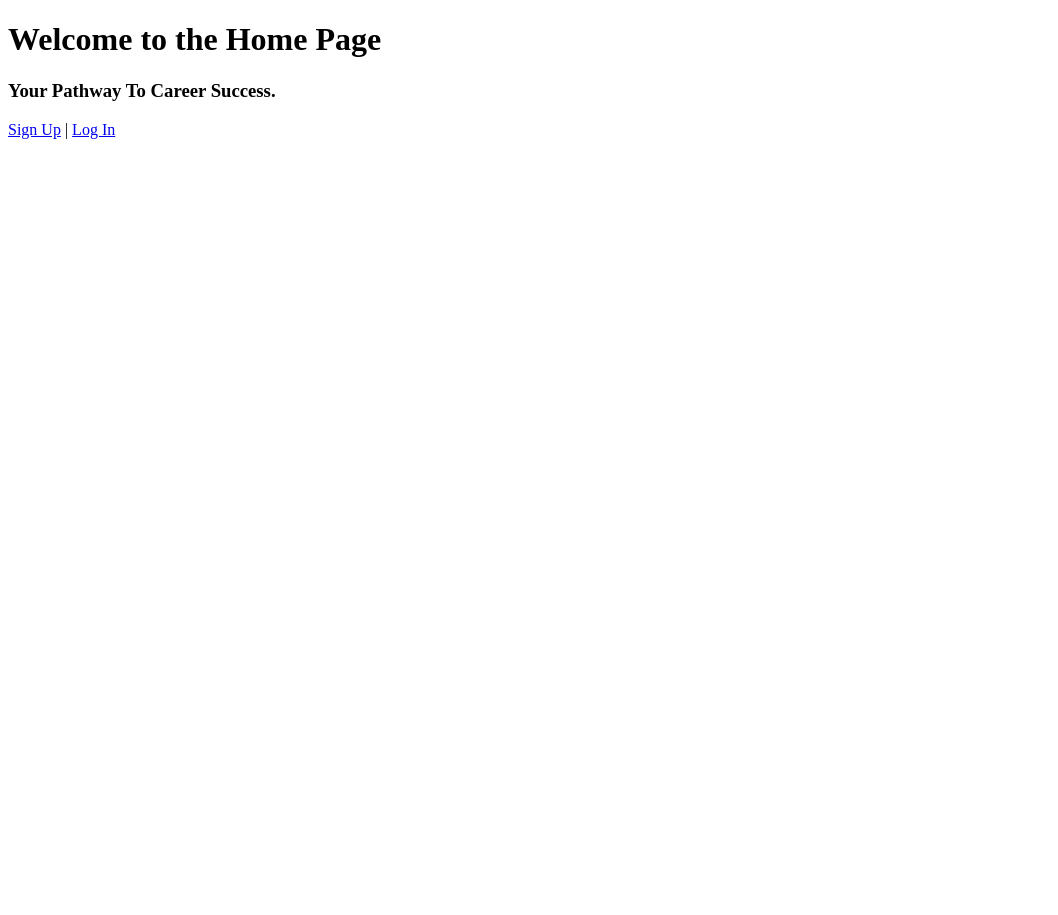
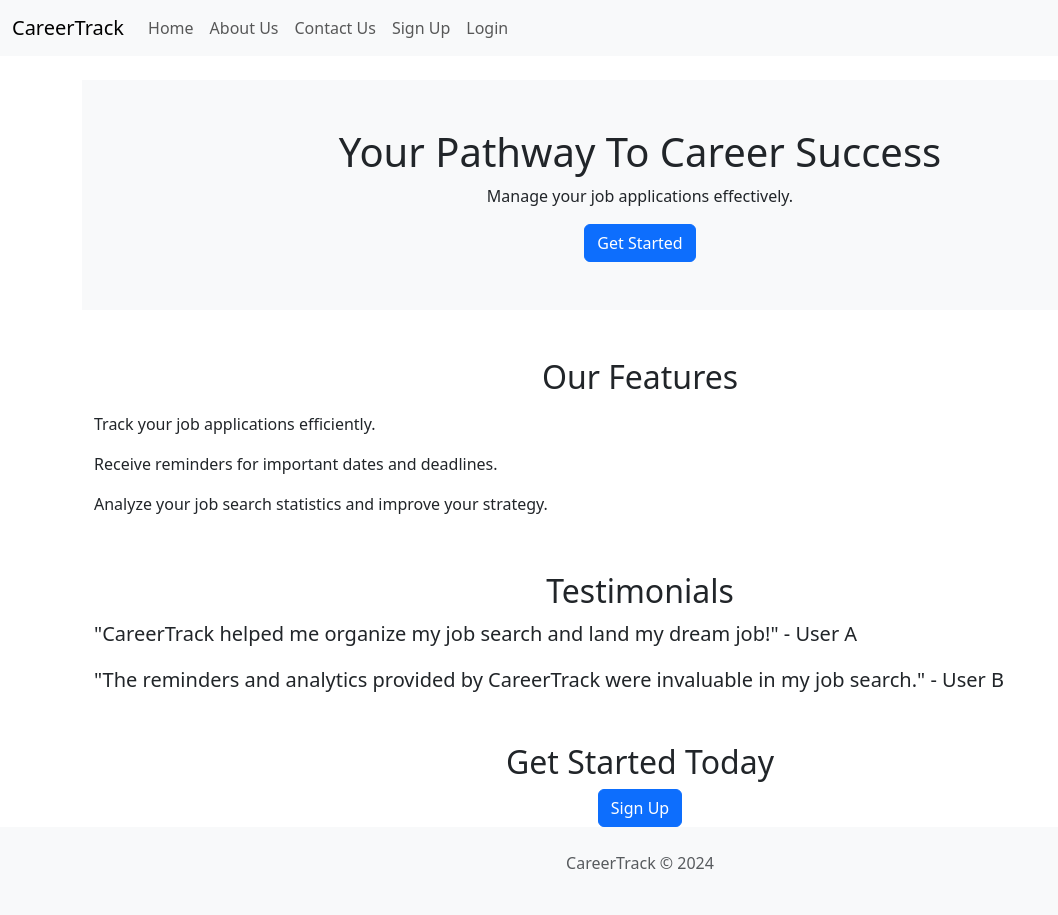
Before and after one commit to AshwiniTembhurne/career_track_project, a Django app: template user_accounts/templates/user_accounts/home.html in a window 1280 px wide. Shown: the whole page, without its empty margins (0-1058 px from the left). Before the commit the page ends 139 px from the top, so only its background shows below. Run offline with Django 4.2, Linux system fonts and the light colour scheme; the template is opened without the code that fills it, so the values that code supplies are empty.

Commit message:
Update the navigation bar to include About us and Contact us links

```diff
--- a/user_accounts/templates/user_accounts/home.html
+++ b/user_accounts/templates/user_accounts/home.html
@@ -1,13 +1,35 @@
-<!DOCTYPE html>
-<html lang="en">
-<head>
-    <meta charset="UTF-8">
-    <meta name="viewport" content="width=device-width, initial-scale=1.0">
-    <title>Home</title>
-</head>
-<body>
-    <h1>Welcome to the Home Page</h1>
-    <h3>Your Pathway To Career Success.</h3>
-    <a href="{% url 'signup' %}">Sign Up</a> | <a href="{% url 'login' %}">Log In</a>
-</body>
-</html>
+{% extends 'base.html' %}
+
+{% block title %}Home{% endblock %}
+
+{% block content %}
+<div class="hero text-center py-5 bg-light">
+    <h1>Your Pathway To Career Success</h1>
+    <p>Manage your job applications effectively.</p>
+    <a href="{% url 'signup' %}" class="btn btn-primary">Get Started</a>
+</div>
+
+<div class="features mt-5 container">
+    <h2 class="text-center">Our Features</h2>
+    <ul class="list-unstyled">
+        <li class="py-2">Track your job applications efficiently.</li>
+        <li class="py-2">Receive reminders for important dates and deadlines.</li>
+        <li class="py-2">Analyze your job search statistics and improve your strategy.</li>
+    </ul>
+</div>
+
+<div class="testimonials mt-5 container">
+    <h2 class="text-center">Testimonials</h2>
+    <blockquote class="blockquote">
+        <p class="mb-0">"CareerTrack helped me organize my job search and land my dream job!" - User A</p>
+    </blockquote>
+    <blockquote class="blockquote">
+        <p class="mb-0">"The reminders and analytics provided by CareerTrack were invaluable in my job search." - User B</p>
+    </blockquote>
+</div>
+
+<div class="call-to-action mt-5 text-center">
+    <h2>Get Started Today</h2>
+    <a href="{% url 'signup' %}" class="btn btn-primary">Sign Up</a>
+</div>
+{% endblock %}
```
